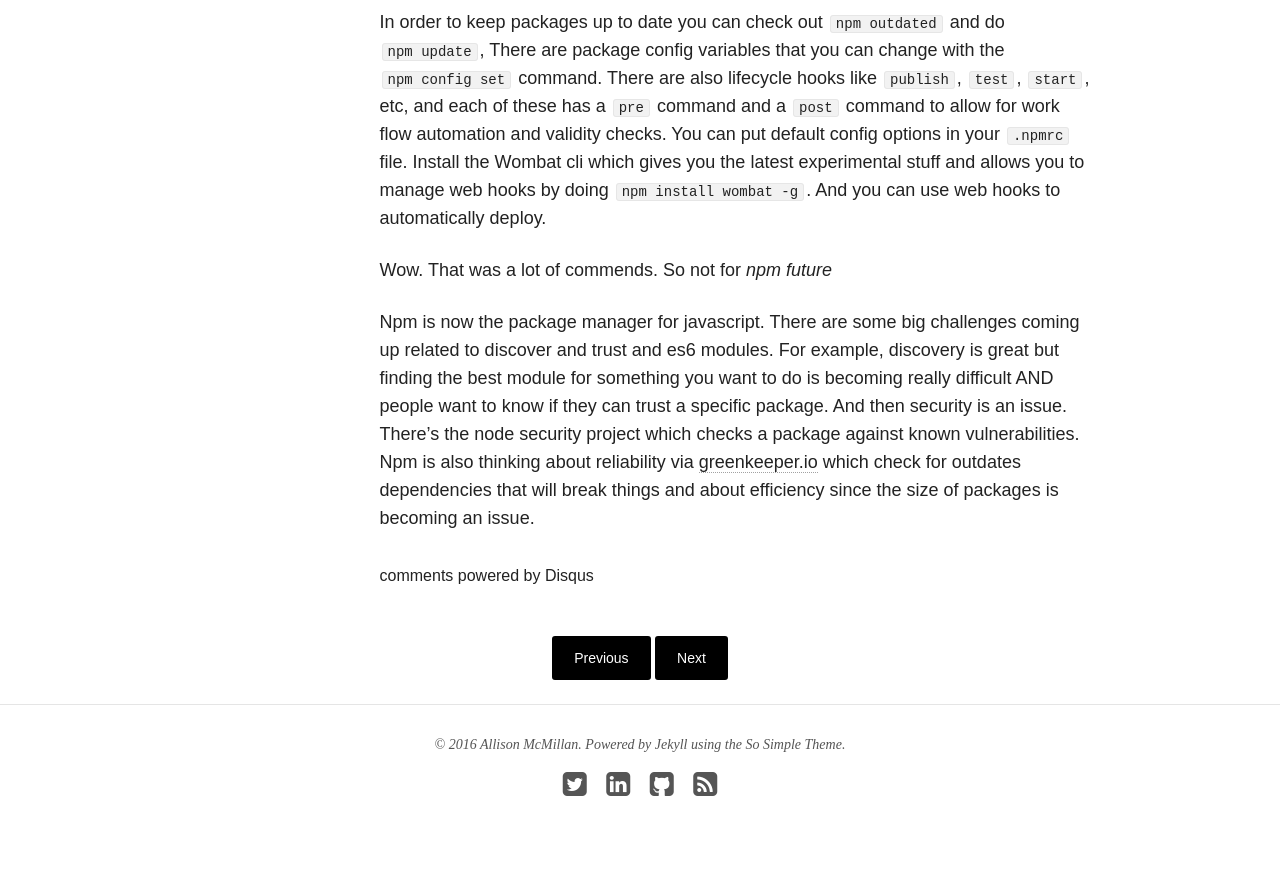
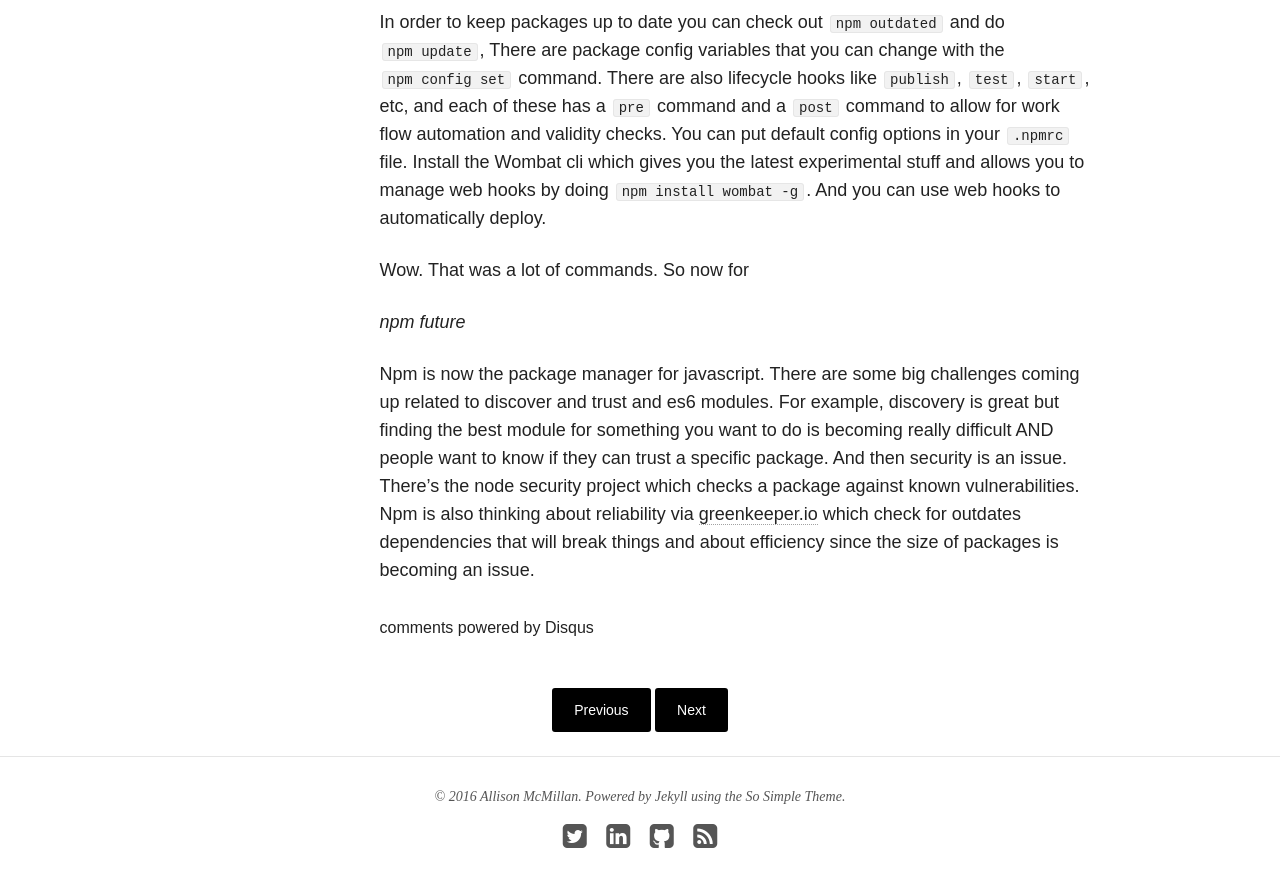
Before and after one commit to asheren/asheren.github.io, a Jekyll site: the page built from _posts/blog/2016-08-31-abstractions-npm-past-present-future.md, in a window 1280 px wide and 900 px high, scrolled down 2164 px. Shown: the top 887 px of the window. Built offline with Jekyll 4.4.1, drawn with Linux system fonts in a browser that asks for light colours; nearby versions of some CDN libraries; comment, search, counter and statistics services are not loaded.

Commit message:
Fixed spelling error and one more spacing issue.

````diff
--- a/_posts/blog/2016-08-31-abstractions-npm-past-present-future.md
+++ b/_posts/blog/2016-08-31-abstractions-npm-past-present-future.md
@@ -33,7 +33,8 @@
 
 In order to keep packages up to date you can check out ```npm outdated``` and do ```npm update```, There are package config variables that you can change with the ```npm config set``` command. There are also lifecycle hooks like ```publish```, ```test```, ```start```, etc, and each of these has a ```pre``` command and a ```post``` command to allow for work flow automation and validity checks. You can put default config options in your ```.npmrc``` file. Install the Wombat cli which gives you the latest experimental stuff and allows you to manage web hooks by doing ```npm install wombat -g```. And you can use web hooks to automatically deploy.
 
-Wow. That was a lot of commends. So not for
+Wow. That was a lot of commands. So now for
+
 _npm future_
 
 Npm is now the package manager for javascript. There are some big challenges coming up related to discover and trust and es6 modules. For example, discovery is great but finding the best module for something you want to do is becoming really difficult AND people want to know if they can trust a specific package. And then security is an issue. There’s the node security project which checks a package against known vulnerabilities. Npm is also thinking about reliability via [greenkeeper.io](https://greenkeeper.io/){:target="_blank"} which check for outdates dependencies that will break things and about efficiency since the size of packages is becoming an issue.
````
